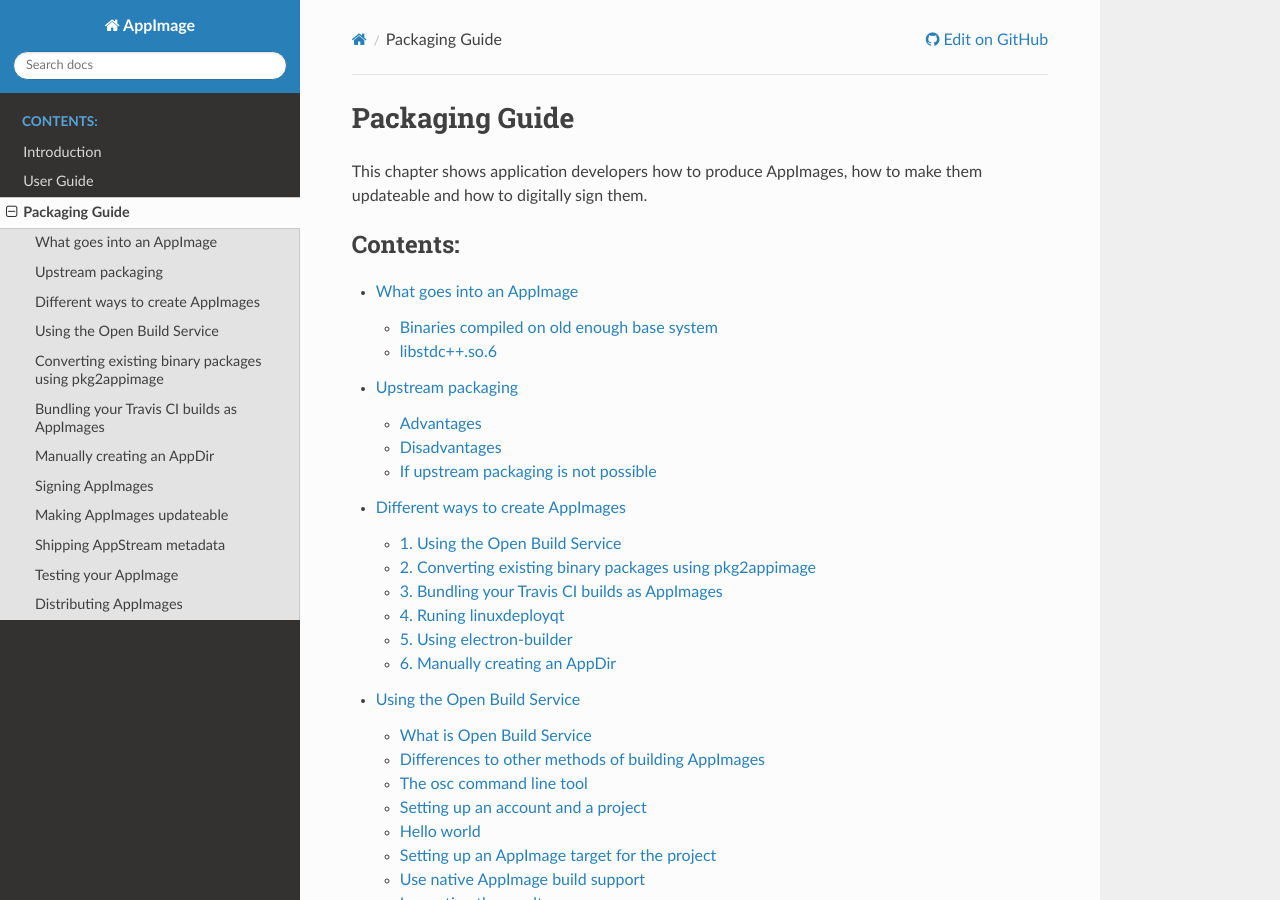
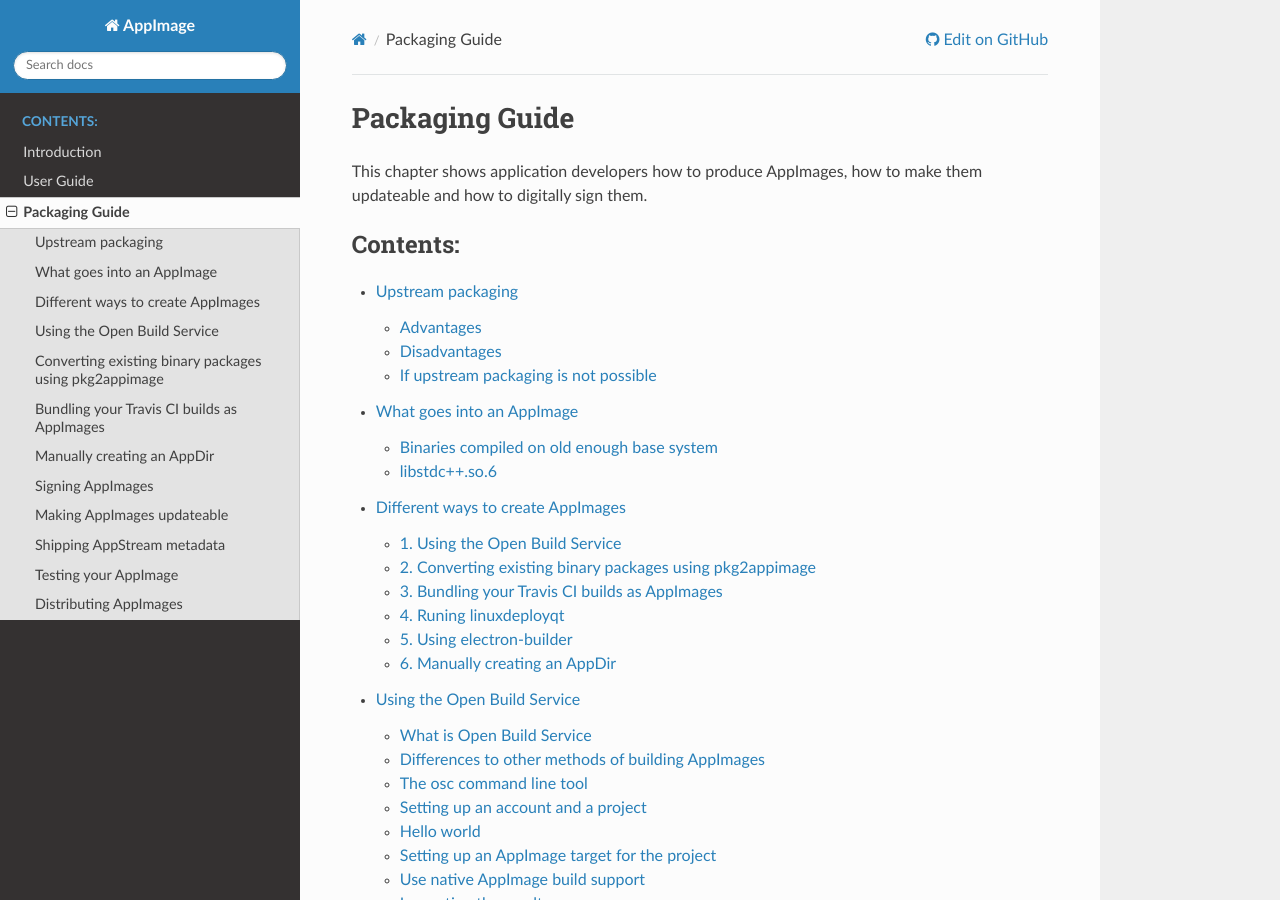
Before and after one commit to AppImage/docs.appimage.org, a Sphinx documentation site: the page built from source/packaging-guide/index.rst, in a window 1280 px wide and 900 px high. Built offline with Sphinx 7.4.7 and the Read the Docs theme 2.0.0, drawn with Linux system fonts in a browser that asks for light colours.

```diff
--- a/source/packaging-guide/index.rst
+++ b/source/packaging-guide/index.rst
@@ -4,8 +4,8 @@ Packaging Guide
 This chapter shows application developers how to produce AppImages, how to make them updateable and how to digitally sign them.
 
 .. toctree::
+   upstream
    ingredients
-   upstream
    ways
    obs
    pkg2appimage
```
